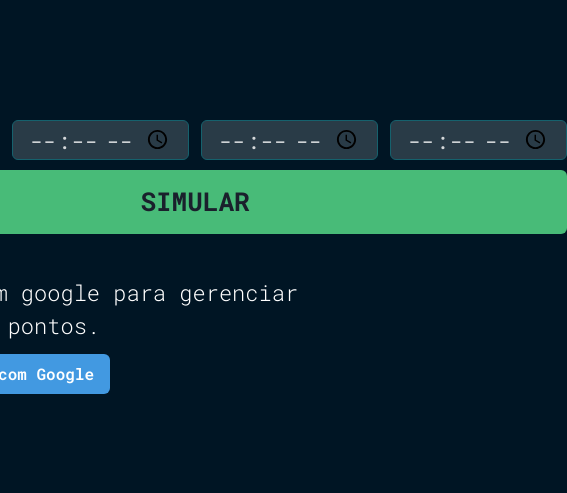
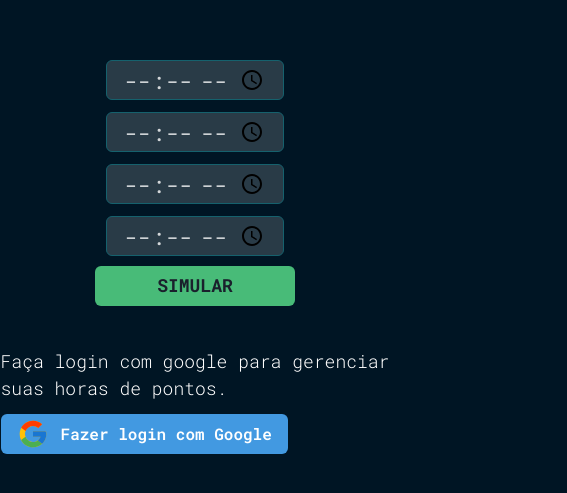
Before and after one commit to zagob/control_points, a Next.js app: page / in a window 390 px wide. Shown: the part 165-658 px from the top of the page, 567 px wide, since content can reach past the window. Built offline with nearby package versions, Linux system fonts and the light colour scheme; no server answers.

Commit message:
responsive login

```diff
--- a/src/components/Login.tsx
+++ b/src/components/Login.tsx
@@ -14,35 +14,12 @@ export function Login() {
   return (
     <Flex w="100%" alignItems="center" justify="center" height="100vh">
       <Flex gap="10px" flexDirection="column" alignItems="center">
-        {/* <VStack
-          flexDirection="row"
-          display="flex"
-          alignItems="center"
+        <Flex
+          w={{ base: '', lg: '100%' }}
           gap="12px"
+          justifyContent="space-around"
+          flexDirection={{ base: "column", lg: "row" }}
         >
-          <Box>
-            <Heading
-              lineHeight="50px"
-              size="2xl"
-              fontWeight="400"
-              color="#fff"
-              textTransform="uppercase"
-            >
-              <span style={{ fontWeight: "600" }}>Controle</span> de forma fácil
-            </Heading>
-            <Heading
-              lineHeight="50px"
-              size="2xl"
-              fontWeight="400"
-              color="#fff"
-              textTransform="uppercase"
-            >
-              seus horários de pontos
-            </Heading>
-          </Box>
-          <IoMdClock color="#fff" fontSize="150px" />
-        </VStack> */}
-        <Flex w="100%" gap="12px" justifyContent="space-around">
           <InputTime />
           <InputTime />
           <InputTime />
@@ -50,17 +27,17 @@ export function Login() {
         </Flex>
         <Button
           textTransform="uppercase"
-          padding="32px 0"
-          fontSize="26px"
+          padding={{ base: "10px 0", lg: "32px 0" }}
+          fontSize={{ base: "18", lg: "26px" }}
           fontWeight="700"
           background="green.400"
-          w="100%"
+          w={{ base: "200px", lg: "100%" }}
           _hover={{ opacity: "0.8" }}
         >
           Simular
         </Button>
         <Box w="full" mt="32px">
-          <Text fontSize="22px" color="#fff" fontWeight="300">
+          <Text fontSize={{ base: '18px', lg: '22px' }} color="#fff" fontWeight="300">
             Faça login com google para gerenciar <br /> suas horas de pontos.
           </Text>
 
```
